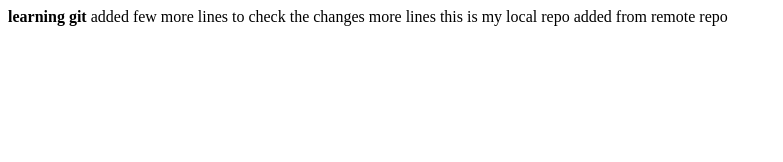
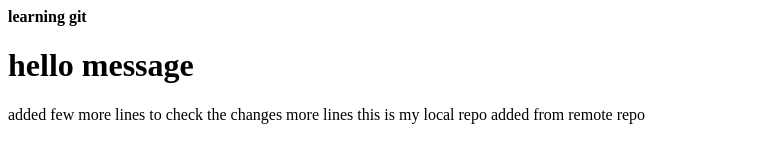
Before and after one commit to mahalaxmikc/exampleRepository, a plain HTML site: page index.html in a window 1280 px wide. Shown: the whole page, without its empty margins (0-783 px from the left). Drawn offline with Linux system fonts and the light colour scheme.

Commit message:
included the message

```diff
--- a/index.html
+++ b/index.html
@@ -1,9 +1,12 @@
+
 <html>
 	<head>
 		<b> learning git</b>
 		<!-- please include hello message -->
+		<h1>hello message</h1>
 	</head>
 	<body>
+
 
 		added few more lines to check the changes
 		more lines
```
